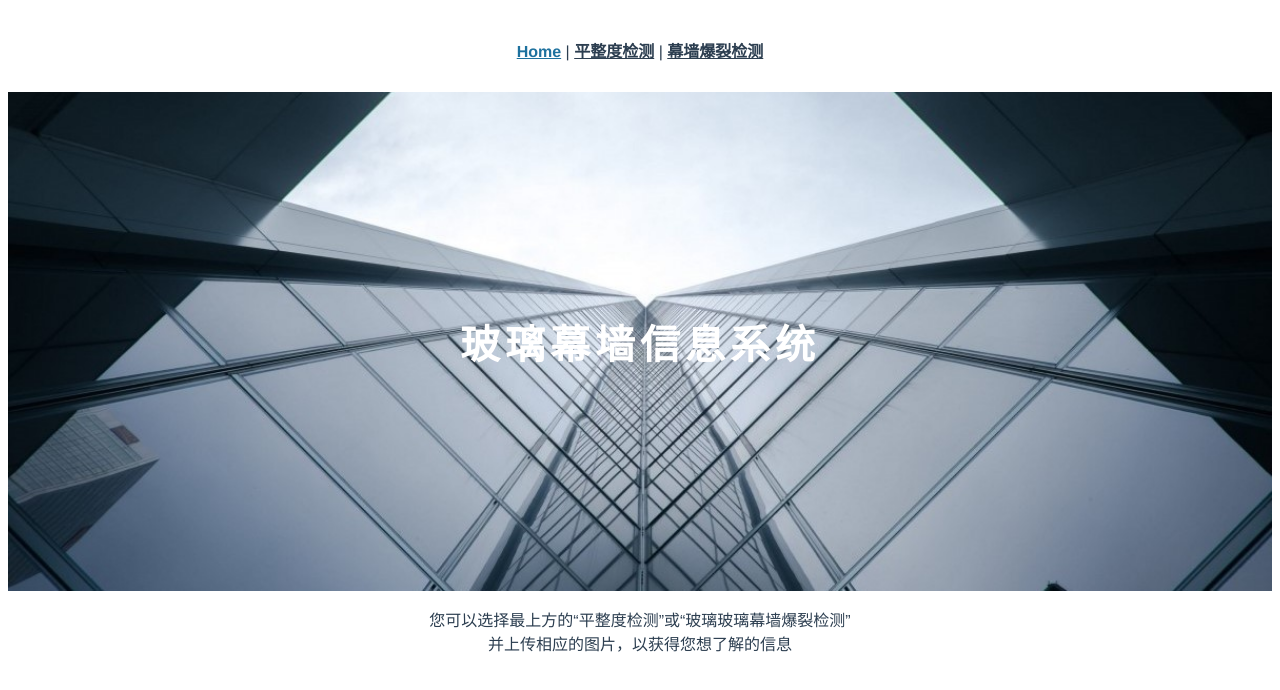
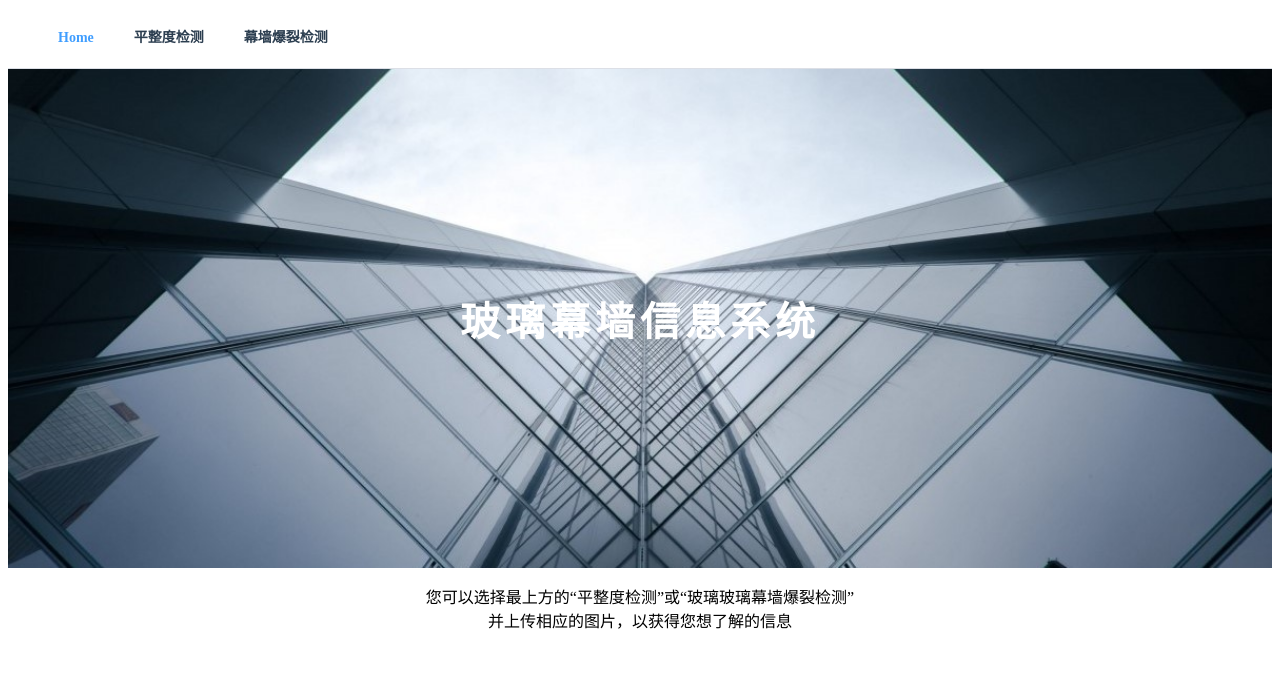
Before and after one commit to Gramkellen/SoftWare_Project, a Vue app: page / in a window 1280 px wide. Shown: the top 690 px of the page. Built offline with nearby package versions, Linux system fonts and the light colour scheme.

Commit message:
更新导航栏

```diff
--- a/src/App.vue
+++ b/src/App.vue
@@ -1,34 +1,42 @@
 <template>
-  <nav>
-    <router-link to="/">Home</router-link> |
-    <router-link to="/evenness">平整度检测</router-link> |
-    <router-link to="/crack">幕墙爆裂检测</router-link>
-  </nav>
-  <router-view/>
+  <el-menu
+    :default-active="activeIndex"
+    class="el-menu-demo"
+    mode="horizontal"
+    @select="handleSelect"
+  >
+    <el-menu-item index="/">Home</el-menu-item>
+    <el-menu-item index="/evenness">平整度检测</el-menu-item>
+    <el-menu-item index="/crack">幕墙爆裂检测</el-menu-item>
+  </el-menu>
+  <router-view />
 </template>
 
 <script setup>
+import { ref } from 'vue'
+import { useRouter } from 'vue-router'
 
+const router = useRouter()
+const activeIndex = ref(router.currentRoute.value.path)
+
+const handleSelect = (key) => {
+  console.log(key)
+  router.push(key)
+}
 </script>
 
 <style lang="scss">
-#app {
-  font-family: Avenir, Helvetica, Arial, sans-serif;
-  -webkit-font-smoothing: antialiased;
-  -moz-osx-font-smoothing: grayscale;
-  text-align: center;
-  color: #2c3e50;
-}
-
-nav {
+.el-menu-demo {
   padding: 30px;
 
-  a {
+  .el-menu-item {
     font-weight: bold;
     color: #2c3e50;
+    border-bottom: none; // 取消底部边框
 
-    &.router-link-exact-active {
+    &.is-active, &.is-active:hover {
       color: #1d719e;
+      border-bottom: none; // 取消底部边框
     }
   }
 }
```
